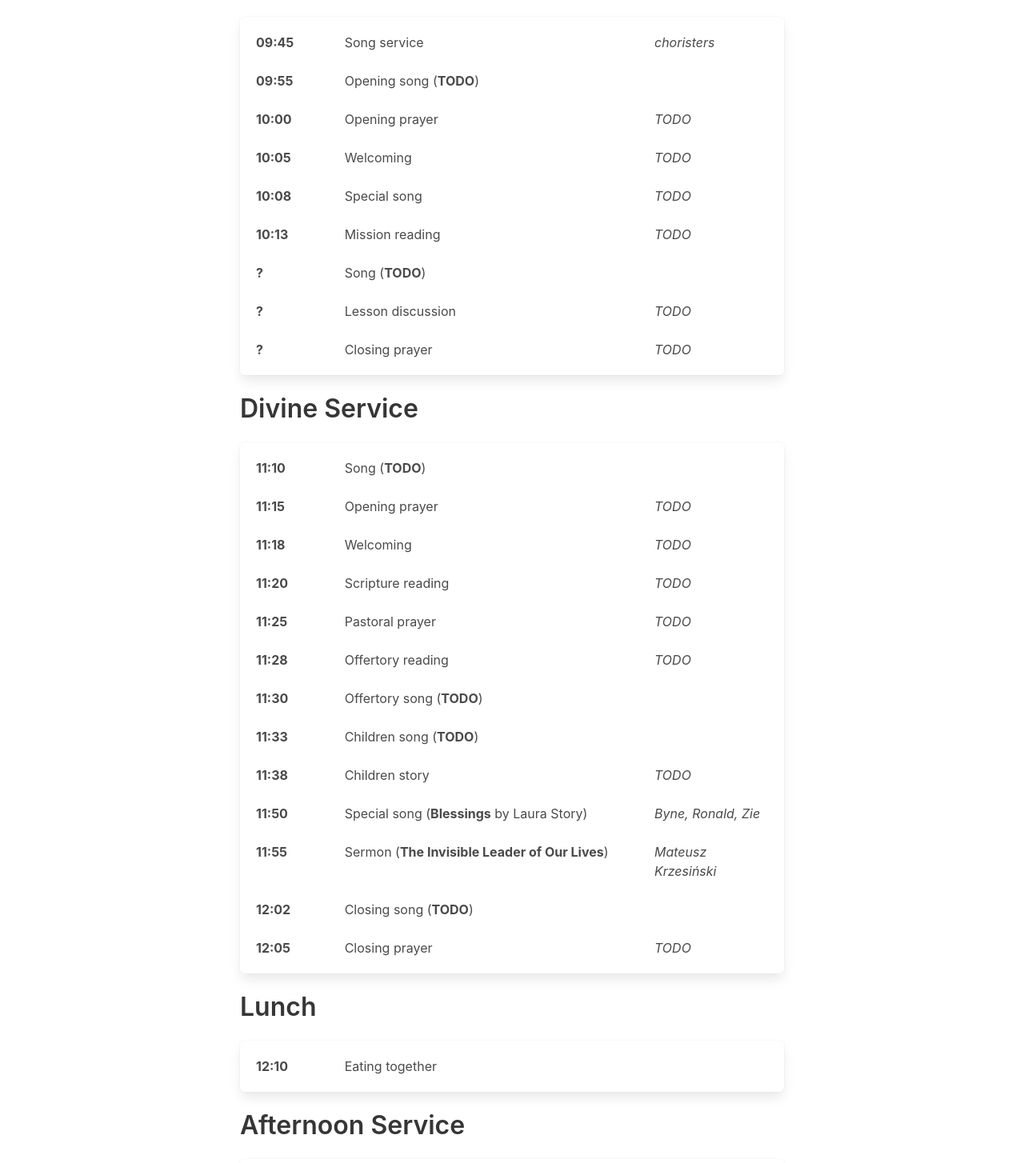
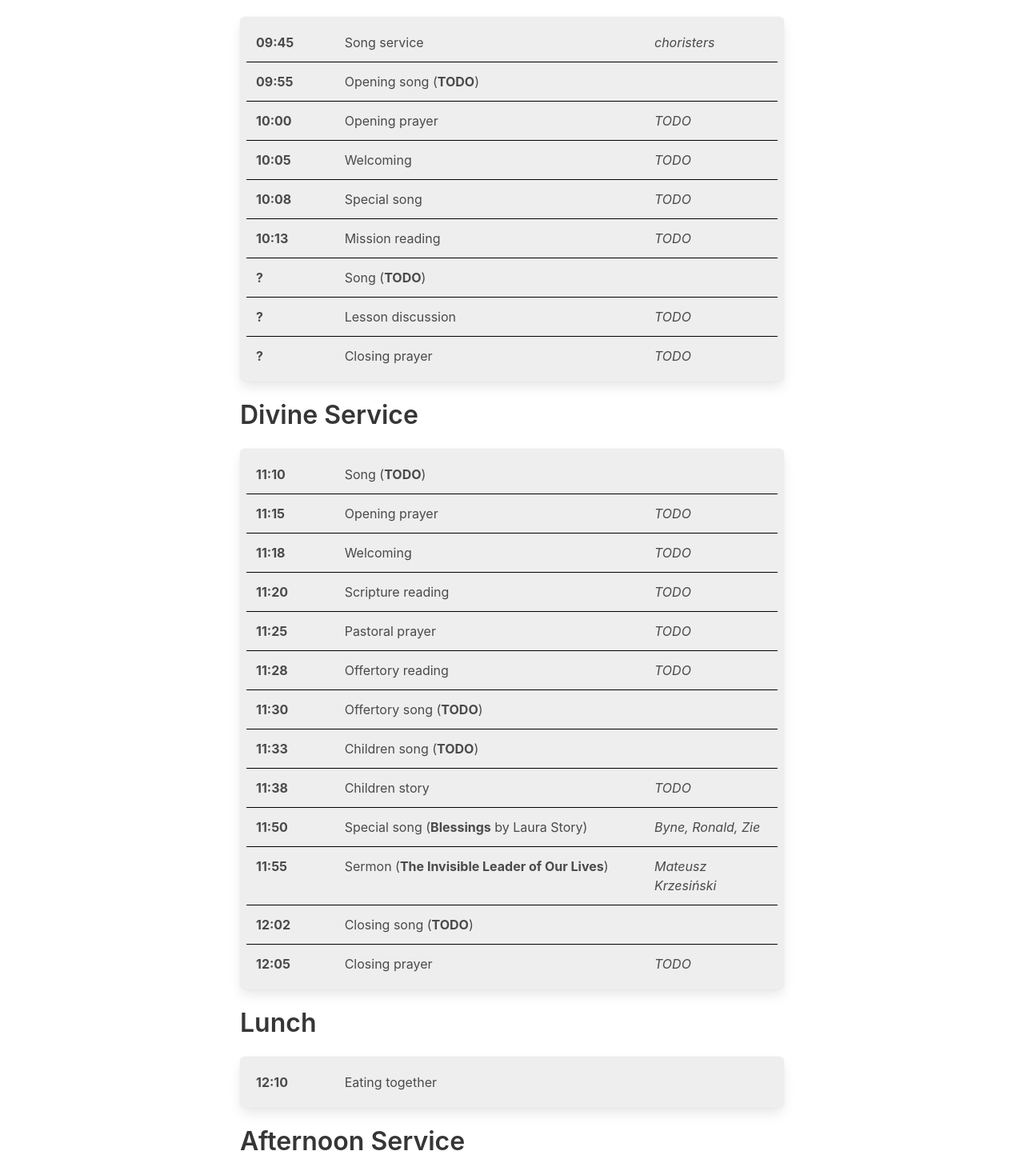
Before and after one commit to adamglowacki/adamglowacki.github.io, a plain HTML site: page waig.html in a window 1280 px wide. Shown: the part 311-1765 px from the top of the page at 80% size. Drawn offline with nearby package versions, Linux system fonts and the light colour scheme.

Commit message:
WAIG 18th January 2025 (wip)

```diff
--- a/waig.html
+++ b/waig.html
@@ -13,7 +13,20 @@
         background-color: #6a9b9b;
       }
       .box.dark-bg {
+        .columns {
+          border-bottom: 1px solid #000;
+        }
+        .columns:last-child {
+          border-bottom: none;
+
+        }
         background-color: #eeeeee;
+      }
+      .columns {
+        border-bottom: 1px solid #000;
+      }
+      .columns:last-child {
+        border-bottom: none;
       }
     </style>
   </head>
@@ -42,7 +55,7 @@
         <h1 class="title">Sabbath School</h1>
         <div class="tile is-ancestor">
           <div class="tile is-vertical is-parent">
-            <div class="tile is-child box">
+            <div class="tile is-child box dark-bg">
 
               <div class="columns">
                 <div class="column is-2">
@@ -157,7 +170,7 @@
         <h1 class="title">Divine Service</h1>
         <div class="tile is-ancestor">
           <div class="tile is-vertical is-parent">
-            <div class="tile is-child box">
+            <div class="tile is-child box dark-bg">
 
               <div class="columns">
                 <div class="column is-2">
@@ -318,7 +331,7 @@
         <h1 class="title">Lunch</h1>
         <div class="tile is-ancestor">
           <div class="tile is-vertical is-parent">
-            <div class="tile is-child box">
+            <div class="tile is-child box dark-bg">
 
               <div class="columns">
                 <div class="column is-2">
@@ -338,7 +351,7 @@
         <h1 class="title">Afternoon Service</h1>
         <div class="tile is-ancestor">
           <div class="tile is-vertical is-parent">
-            <div class="tile is-child box">
+            <div class="tile is-child box dark-bg">
 
               <div class="columns">
                 <div class="column is-2">
```
